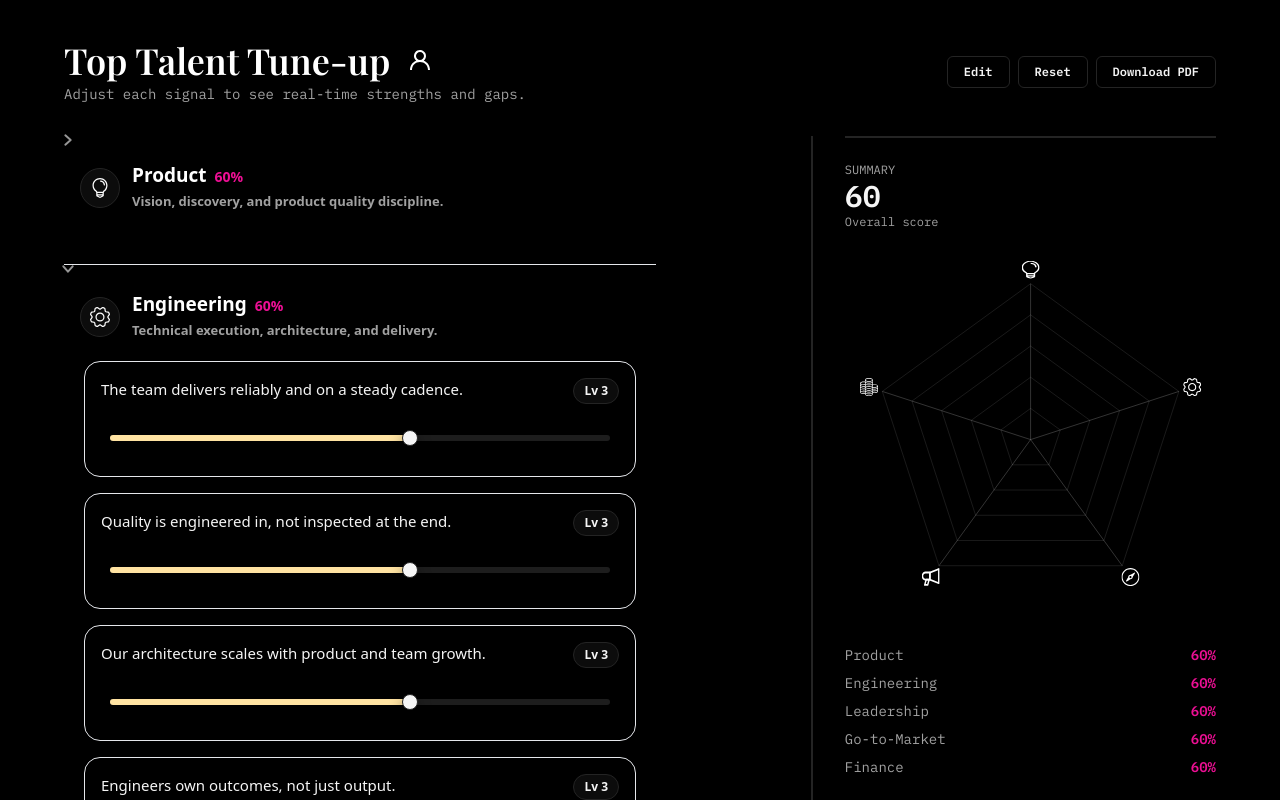
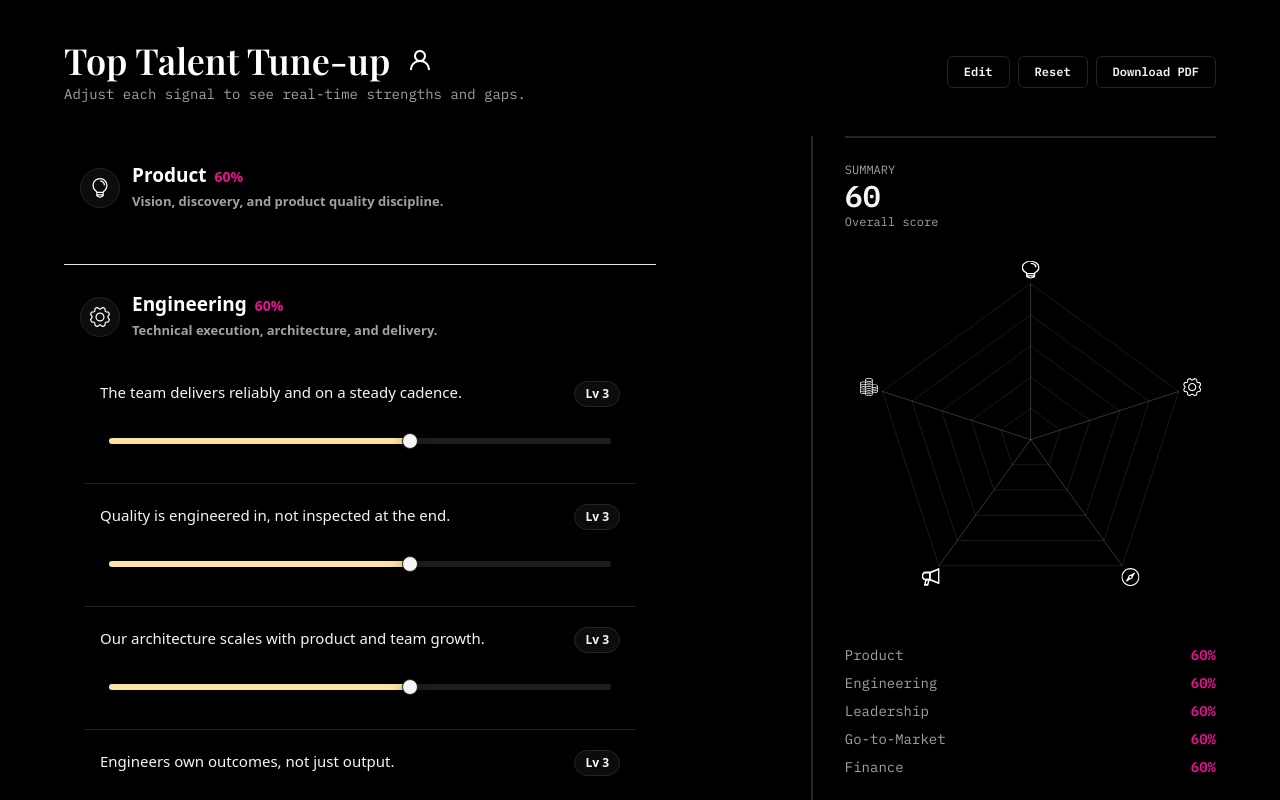
Before and after one commit to rickdavis50/talent, a React (Vite) app: page / in a window 1280 px wide. Both pictures are taken after a click on the button "Skip for now". Shown: the top 800 px of the page. Built offline with nearby package versions, Linux system fonts and the light colour scheme.

Commit message:
UI: simplify left panel separators

```diff
--- a/src/components/CategoryAccordion.tsx
+++ b/src/components/CategoryAccordion.tsx
@@ -1,7 +1,6 @@
 import React from 'react';
 
 import AppButton from './AppButton';
-import carrot from '../assets/carrot.svg';
 
 type CategoryAccordionProps = {
   id: string;
@@ -51,14 +50,6 @@ const CategoryAccordion: React.FC<CategoryAccordionProps> = ({
         onDrop(id);
       } : undefined}
     >
-      <img
-        src={carrot}
-        alt=""
-        className={`absolute left-0 top-0 h-4 w-4 -translate-x-1 -translate-y-1 opacity-70 transition-transform ${
-          open ? 'rotate-90' : 'rotate-0'
-        }`}
-        aria-hidden="true"
-      />
       <AppButton
         type="button"
         variant="ghost"
@@ -147,7 +138,7 @@ const CategoryAccordion: React.FC<CategoryAccordionProps> = ({
         aria-labelledby={`${id}-header`}
       >
         <div className="overflow-hidden px-5 pb-5 pt-1">
-          <div className="grid gap-4">{children}</div>
+          <div className="grid divide-y divide-[#1d1d1d]">{children}</div>
         </div>
       </div>
     </div>
--- a/src/components/SliderRow.tsx
+++ b/src/components/SliderRow.tsx
@@ -21,7 +21,7 @@ const SliderRow: React.FC<SliderRowProps> = ({
   onLabelChange,
 }) => {
   return (
-    <div className="group rounded-2xl border border-[var(--color-border)]/60 bg-[var(--color-panel)]/40 px-4 py-4 transition hover:border-[var(--color-accent)]/40">
+    <div className="group px-4 py-5">
       <div className="flex items-start justify-between gap-4">
         <div className="flex min-w-0 items-start gap-3">
           <div className="min-w-0 flex-1">
```
